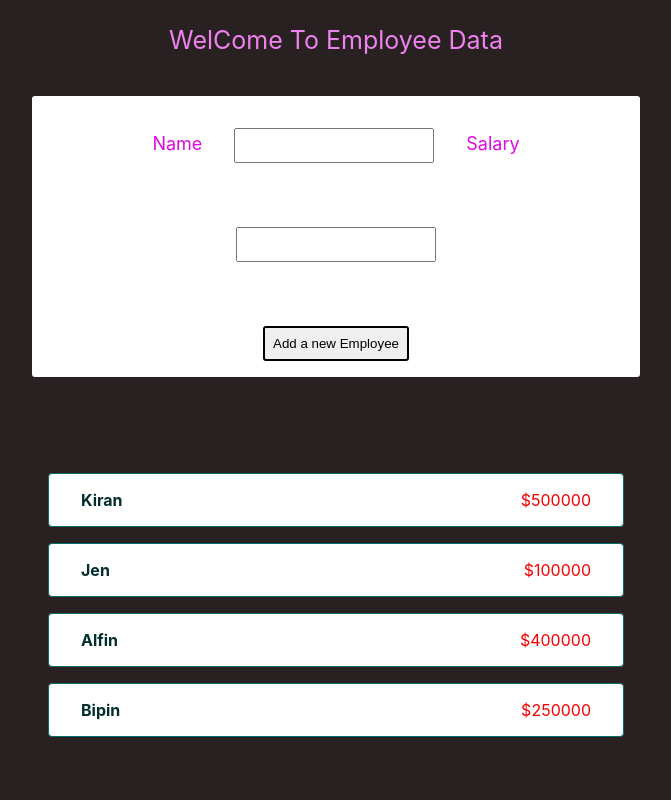
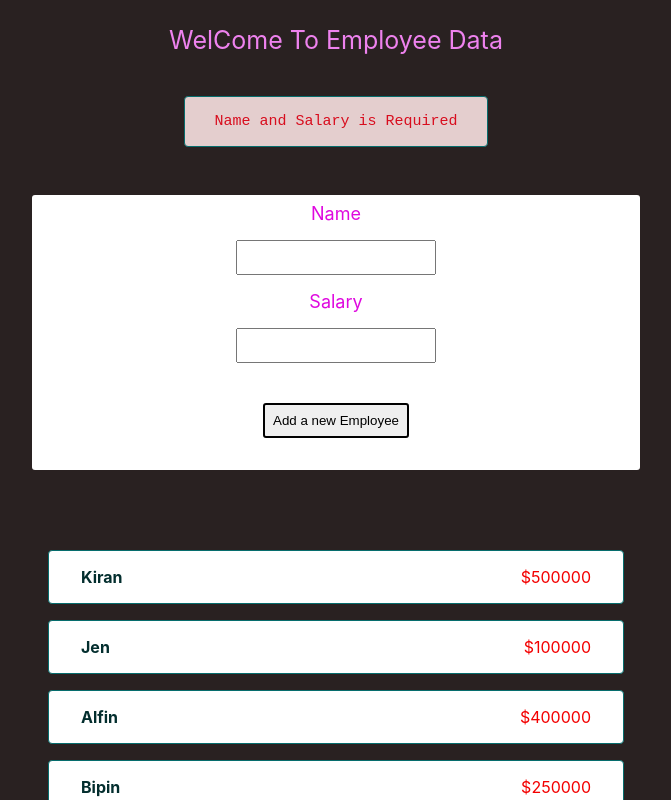
Before and after one commit to bipinkumar2000/first-app, a React (Create React App) app: page / in a window 1280 px wide. Shown: the whole page, without its empty margins (304-975 px from the left). Built offline with nearby package versions, Linux system fonts and the light colour scheme.

Commit message:
form design changed and added a li for no content and created errormodal

```diff
--- a/src/Components/EmployeeItems.css
+++ b/src/Components/EmployeeItems.css
@@ -1,3 +1,16 @@
 .employye-items{
     padding:1rem;
 }
+.empty-message{
+    display:flex;
+    justify-content: center;
+    align-items:center;
+    padding:1rem;
+    margin:1rem 0;
+    list-style:none;
+    color:rgb(124, 0, 124);
+    background:white;
+    border-radius:4px;
+    border:1px solid;
+    border-color:rgb(6, 109, 109);
+}
--- a/src/Components/EmployeeItems.js
+++ b/src/Components/EmployeeItems.js
@@ -14,6 +14,8 @@ const EmployeeItems = (props)=>{
            id={item.id}
            name={item.name}
            salary={item.salary}/>) }
+
+           {props.items.length===0?<li className='empty-message'>No Content</li>:null}
         </ul>
 
     );
--- /dev/null
+++ b/src/Components/ErrorModal.css
@@ -0,0 +1,25 @@
+.error-modal{
+    display:flex;
+    flex-direction:column;
+    border-radius:3px;
+    margin:1rem;
+    justify-content:center;
+    align-items: center;
+    color:red;
+    font-size:15px;
+}
+.error-panel{
+    width:18em;
+    display:flex;
+    font-family:'Courier New', Courier, monospace;
+    align-items:center;
+    justify-content:center;
+    padding:1rem;
+    margin:1rem 0;
+    color:rgb(216, 13, 30);
+    background:white;
+    border-radius:4px;
+    border:1px solid;
+    border-color:rgb(6, 109, 109);
+    background-color: rgb(228, 206, 206);
+}
--- /dev/null
+++ b/src/Components/ErrorModal.js
@@ -0,0 +1,14 @@
+import './ErrorModal.css';
+
+const ErrorModal = (props)=>{
+
+    const classes= 'error-modal' + props.className;
+
+    return (
+        <div className='error-modal'>
+            <p className='error-panel'>{props.message}</p>
+        </div>
+    );
+}
+
+export default ErrorModal;
--- a/src/Components/NewEmployee/NewEmployeeInput.css
+++ b/src/Components/NewEmployee/NewEmployeeInput.css
@@ -1,5 +1,13 @@
+.form-container{
+    position: relative;
+}
 .form-control{
-    justify-content: space-between;
+    width:100%;
+    height:100%;
+    display:flex;
+    flex-direction: column;
+    justify-content: center;
+    align-items:center;
     color:black;
     background:white;
     text-align:center;
@@ -7,12 +15,14 @@
     border-radius:3px;
 }
 .form-control input{
-    margin:2rem;
+    margin:0.5rem;
     height:1.8rem;
     width:12rem;
     justify-content: center;
 }
+
 .form-control label{
+    margin:0.5rem;
    font-weight: 5px;
    color:rgb(223, 8, 223);
 
@@ -21,3 +31,6 @@
     padding:1rem;
     margin:1rem;
 }
+.error{
+    color:red;
+}
--- a/src/Components/NewEmployee/NewEmployeeInput.js
+++ b/src/Components/NewEmployee/NewEmployeeInput.js
@@ -1,11 +1,15 @@
 import Button from '../../UI/Button';
 import Card from '../../UI/Card';
+import ErrorModal from '../../Components/ErrorModal';
+
 import { useState } from 'react';
 
 import './NewEmployeeInput.css'
 
 
 const NewEmployeeInput = (props) =>{
+
+    const [errorStatus,setErrorStatus] = useState(false);
 
     const [input,setInput] = useState({
         name:'',
@@ -14,6 +18,7 @@ const NewEmployeeInput = (props) =>{
 
     const formSubmitHandler = (event) =>{
         event.preventDefault();
+        if(input.name.length>0 && input.salary.length>0){
             const employeeData = {...input};
             setInput({
                 ...input,
@@ -22,7 +27,10 @@ const NewEmployeeInput = (props) =>{
             });
             props.onFormSubmitHandler(employeeData);
         }
-
+        else{
+           setErrorStatus(true);
+        }
+    }
     const nameChangeHandler = (event ) =>{
         setInput({
             ...input,
@@ -39,12 +47,15 @@ const NewEmployeeInput = (props) =>{
 
 
     return(
-        <Card >
+       <div className='form-container'>
+        <ErrorModal className='error' message='Name and Salary is Required'></ErrorModal>
+            {errorStatus ? <ErrorModal className='error' message='Name and Salary is Required'></ErrorModal>:null}
+            <Card>
                 <form onSubmit={formSubmitHandler} className='form-control'>
                     <label>
                         Name
                     </label>
-                <input type='text' onChange={nameChangeHandler} value={input.name} />
+                    <input type='text' onChange={nameChangeHandler} value={input.name} onInvalid={e=>e.target.setCustomValidity('Name is Mandatory')} required/>
                     <label>
                         Salary
                     </label>
@@ -52,9 +63,9 @@ const NewEmployeeInput = (props) =>{
                     <div className='actions'>
                     <Button type='submit'>Add a new Employee</Button>
                     </div>
-
                 </form>
             </Card>
+       </div>
     );
 }
 
```
Lines whose indentation alone changed are shown as unchanged.
